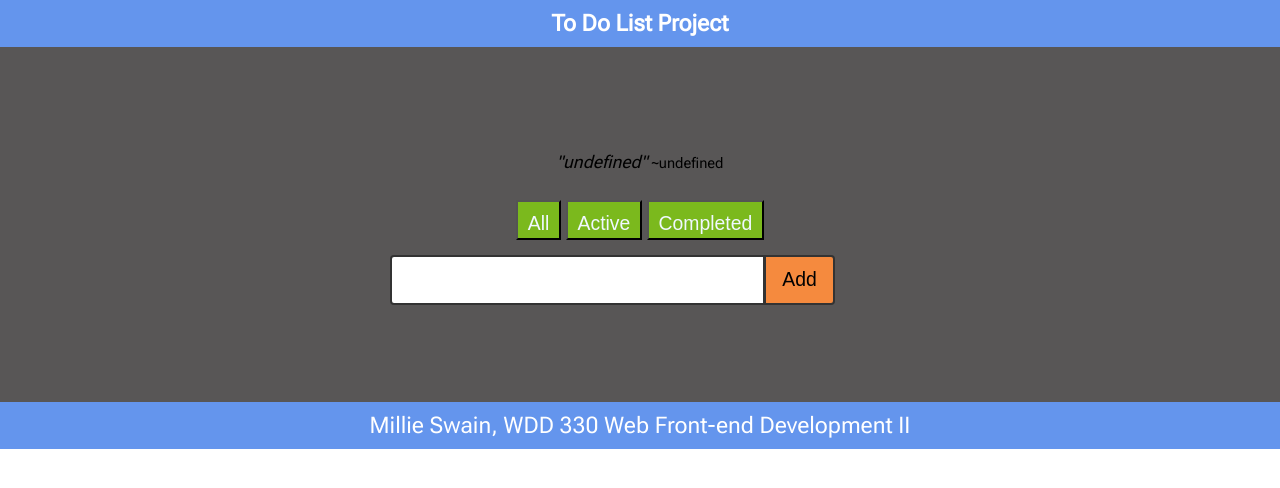
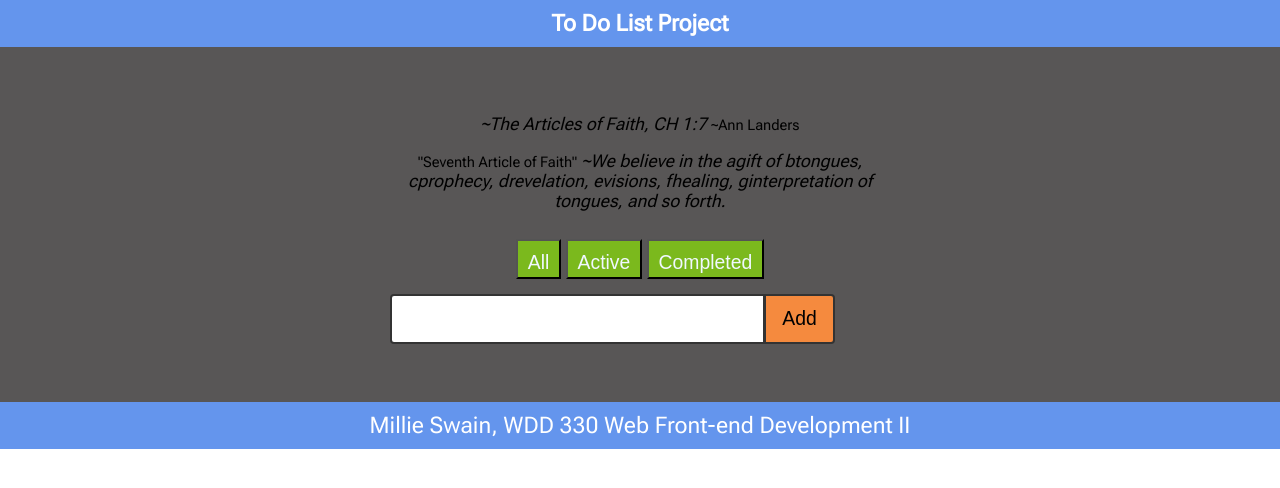
Before and after one commit to mswain430/wdd-330, a plain HTML site: page week05/todo/todo.html in a window 1280 px wide. Drawn offline with Linux system fonts and the light colour scheme.

Commit message:
commit A O F

```diff
--- a/week05/todo/js/todos.js
+++ b/week05/todo/js/todos.js
@@ -24,10 +24,20 @@ fetch("quotes.json")
         const randomNum = Math.floor(Math.random() * quotes.length);
         const inspiration = quotes[randomNum];
 
-        document.querySelector('#verse').innerText = '"' + inspiration.verse + '"';
-        document.querySelector('#author').innerText = '~' + inspiration.reference;
+        document.querySelector('#verse').innerText = '"' + inspiration.quote + '"';
+        document.querySelector('#author').innerText = '~' + inspiration.author;
 })
 
+fetch("articlesOfFaith.json")
+  .then(data => data.json())
+  .then(articlesOfFaith => {
+        const randomNum = Math.floor(Math.random() * articlesOfFaith.length);
+        const inspiration = articlesOfFaith[randomNum];
+
+        document.querySelector('#reference').innerText = '"' + inspiration.article + '"';
+        document.querySelector('#article').innerText = '~' + inspiration.verse;
+        document.querySelector('#verse').innerText = '~' + inspiration.reference;
+})
 loadTodos();
 
 function addNewTodo(e) {
--- a/week05/todo/todo.html
+++ b/week05/todo/todo.html
@@ -16,6 +16,11 @@
        <p>
       <em id="verse"> </em>
         <small id="author"></small>
+        </p>
+        <p>
+         <small id="reference"></small>
+         <em id="article"> </em>
+        <span id="verse"></span>
         </p>
          <div class="todos-wrapper">
             <div id="todos">
```
